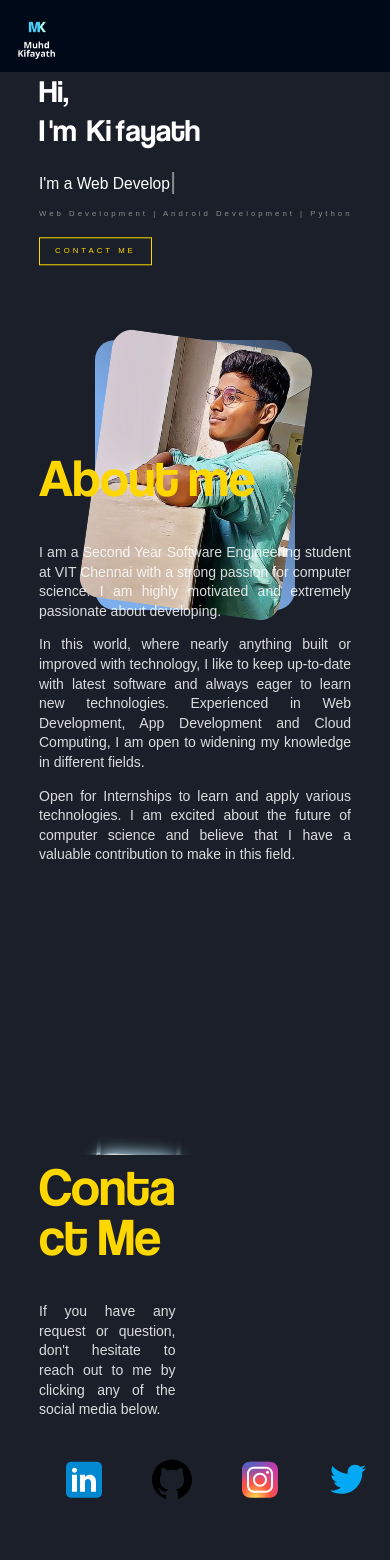
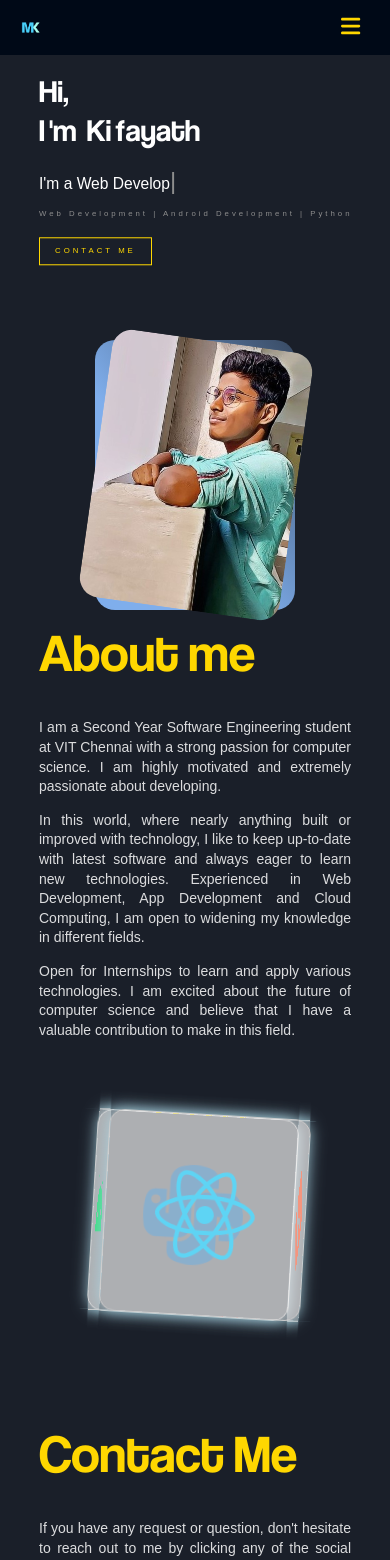
Before and after one commit to muhd-kifayath/portfolio-old, a React (Create React App) app: page / in a window 390 px wide. Shown: the top 1560 px of the page. Built offline with nearby package versions, Linux system fonts and the light colour scheme.

Commit message:
Color Palette change required

```diff
--- a/src/components/About/index.scss
+++ b/src/components/About/index.scss
@@ -31,9 +31,8 @@
         top: 0;
         padding-top: 13%;
         margin-left: 0;
-        position: absolute;
         right: 0;
-        overflow: hidden;
+        overflow: visible;
     }
 
     .cubespinner {
@@ -60,27 +59,27 @@
         }
 
         .face1 {
-            transform: translateZ(40px);
+            transform: translateZ(100px);
             color: #3c79a9;
           }
           .face2 {
-            transform: rotateY(90deg) translateZ(40px);
+            transform: rotateY(90deg) translateZ(100px);
             color: #ec2125;
           }
           .face3 {
-            transform: rotateY(90deg) rotateX(90deg) translateZ(40px);
+            transform: rotateY(90deg) rotateX(90deg) translateZ(100px);
             color: #3DDC84;
           }
           .face4 {
-            transform: rotateY(180deg) rotateZ(90deg) translateZ(40px);
+            transform: rotateY(180deg) rotateZ(90deg) translateZ(100px);
             color: #5ed4f4;
           }
           .face5 {
-            transform: rotateY(-90deg) rotateZ(90deg) translateZ(40px);
+            transform: rotateY(-90deg) rotateZ(90deg) translateZ(100px);
             color: #efd81d;
           }
           .face6 {
-            transform: rotateX(-90deg) translateZ(40px);
+            transform: rotateX(-90deg) translateZ(100px);
             color: #ec4d28;
           }
         }
@@ -111,38 +110,35 @@
 
 @media screen and (max-width: 768px) {
   .about-page {
-    position: relative;
-    height: fit-content;
+    height: auto;
+    display: flex;
     flex-direction: column;
+    margin-top: 25%;
 
     .text-zone {
-      position: relative;
       width: 80%;
       right: 10%;
       height: auto;
     }
 
+    .stage-cube-cont {
+      width: 100%;
+      height: auto;
+      display: flex;
+      align-items: center;
+      justify-content: center;
+      position: static;
+      max-height: 60%;
+      margin-top: -45%;
+      padding-top: 0;
+      margin-left: -25%;
+      bottom: 100px;
+      overflow: visible;
 
-    .stage-cube-cont {
-      position: relative;
-      width: 60%;
-      height: auto;
-      top: auto;
-      padding-top: auto;
-      right: 20%;
-      left: 20%;
-      bottom: 10px;
-      overflow: none;
-
+    .cubespinner {
+      margin-left: 0;
     }
 
-    .cubespinner {
-      transform-origin: 40px 40px 0 ;
-
-      div {
-        height: 80px;
-        width: 80px;
-      }
     }
   }
 }
--- a/src/components/Contact/index.scss
+++ b/src/components/Contact/index.scss
@@ -116,3 +116,20 @@
         }
     }
 }
+
+@media screen and (max-width: 768px) {
+    .contact-page {
+        display: flex;
+        flex-direction: column;
+
+        .text-zone {
+            width: 80%;
+            height: auto;
+            margin-left: 10%;
+            margin-right: 10%;
+            transform: none;
+        }
+    }
+
+
+}
--- a/src/components/Layout/index.scss
+++ b/src/components/Layout/index.scss
@@ -50,14 +50,13 @@
     height: auto;
 
     .text-zone {
-        position: absolute;
-        left: 10%;
+        margin-left: 10%;
         transform: translateY(-50%);
         font-family: sans-serif;
         color: #ffd700;
         width: 35%;
         text-align: justify;
-        top: 40%;
+        margin-top: 20%;
         max-height: 90%;
     }
 
@@ -127,10 +126,10 @@
     }
 
     .contatiner {
-        position: initial;
+        position: relative;
         height: auto;
         min-height: auto;
-        margin-top: 5%;
+        margin-top: 10%;
     }
 
     .tags{
@@ -146,4 +145,11 @@
             display: none;
         }
     }
+
+    .about-page, .contact-page {
+        position: initial;
+        transform: none;
+        box-sizing: border-box;
+
+    }
 }
--- a/src/components/Page/index.scss
+++ b/src/components/Page/index.scss
@@ -21,4 +21,5 @@
         height: auto;
         min-height: auto;
     }
+
 }
--- a/src/components/Sidebar/index.js
+++ b/src/components/Sidebar/index.js
@@ -20,7 +20,8 @@ const Sidebar = () => {
                 <img className="sub-logo" src={LogoSub} alt="Muhd Kifayath" />
             </a>
             <nav className={showNav ? 'mobile-show' : ''}>
-                <a onClick={() => [setActiveNav('#'), setShowNav(false)]} className={activeNav === '#' ? 'active' : ''} href="#home" >
+                <FontAwesomeIcon onClick={() => [setShowNav(false), setShowMenu(true)]} icon={faClose} color="ffd700" size="3x" className="close-icon" />
+                <a onClick={() => [setActiveNav('#'), setShowNav(false)]} className={activeNav === '#' ? 'active' : ''} id="home-link" href="#home" >
                     <FontAwesomeIcon icon={faHome} color="#ffffff" />
                 </a>
                 <a href="#about" onClick={() => [setActiveNav('#about'), setShowNav(false)]} id="about-link" className={activeNav === '#about' ? 'active' : ''}>
@@ -29,9 +30,8 @@ const Sidebar = () => {
                 <a onClick={() => [setActiveNav('#contact'), setShowNav(false)]} id="contact-link" className={activeNav === '#contact' ? 'active' : ''} href="#contact" >
                     <FontAwesomeIcon icon={faEnvelope} color="#ffffff" />
                 </a>
-                <FontAwesomeIcon onClick={() => [setShowNav(false), setShowMenu(true)]} icon={faClose} color="ffd700" size="3x" className="close-icon" />
             </nav>
-            <div className={showMenu ? "menu-icon" : ''}>
+            <div className={showMenu ? "menu-icon" : "alt-menu"}>
                 <FontAwesomeIcon onClick={() => [setShowNav(true), setShowMenu(false)]} icon={faBars} color="#ffd700" size="2x" />
             </div>
             <ul>
--- a/src/components/Sidebar/index.scss
+++ b/src/components/Sidebar/index.scss
@@ -74,10 +74,12 @@
                 transition: all 0.3s ease-out;
             }
 
-            &:first-child {
-                &:after {
-                    content: "HOME";
-                }
+
+        }
+
+        #home-link {
+            &:after {
+                content: "HOME";
             }
         }
 
@@ -137,14 +139,18 @@
         position: fixed;
         height: fit-content;
         min-height: auto;
-        width: 100%;
+        width: calc(100% - 30px);
         display: flex;
         justify-content: space-between;
-        padding: 0 30px 0 15px;
+        padding: 0 15px 0 15px;
 
         img {
             height: auto;
-            width: 30px;
+            width: 8vw;
+
+            &.sub-logo {
+                display: none;
+            }
         }
 
         ul, nav {
@@ -162,9 +168,9 @@
             margin: 0;
 
             a {
-                width: 80%;
-                left: 10%;
-                right: 10%;
+                width: 90%;
+                left: 5%;
+                right: 5%;
                 display: flex;
                 justify-content: center;
                 align-items: center;
@@ -182,17 +188,20 @@
             }
 
             &.mobile-show {
-                display: block;
+                display: inline-block;
             }
         }
 
         .menu-icon, .close-icon {
-            display: block;
-            position: absolute;
-            top: 15px;
-            right: 15px;
+            display: flex;
+            float: right;
+            margin-top: 15px;
+            margin-right: 15px;
             z-index: 3;
+        }
 
+        .alt-menu {
+            margin-top: 15px;
         }
     }
 }
```
